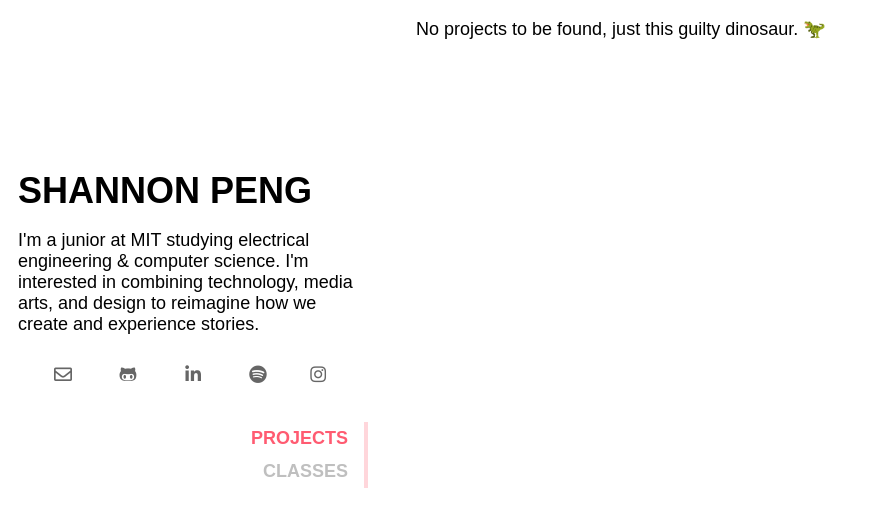
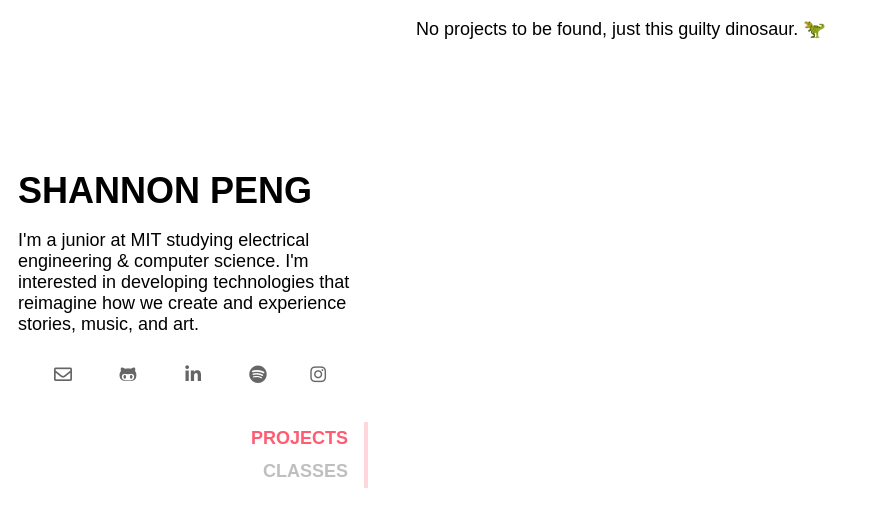
Before and after one commit to shannonpeng/shannonpeng.com, a Flask app: page / in a window 1280 px wide. Shown: the top 527 px of the page, without its empty margins (0-870 px from the left). Run offline with Flask 2, Linux system fonts and the light colour scheme; data that the repository does not hold is empty; some libraries are stand-ins or nearby versions; some web fonts are replaced.

Commit message:
Update sidebar bio

```diff
--- a/app/templates/index.html
+++ b/app/templates/index.html
@@ -10,7 +10,7 @@
 		<div class="sidebar">
 			<div class="content">
 				<a href="/"><h1 class="title">SHANNON PENG</h1></a>
-				<p>I'm a junior at MIT studying electrical engineering &amp; computer science. I'm interested in combining technology, media arts, and design to reimagine how we create and experience stories.</p>
+				<p>I'm a junior at MIT studying electrical engineering &amp; computer science. I'm interested in developing technologies that reimagine how we create and experience stories, music, and art.</p>
 				<div class="stats">
 					<div class="content">
 						{% for stat in stats %}
```
